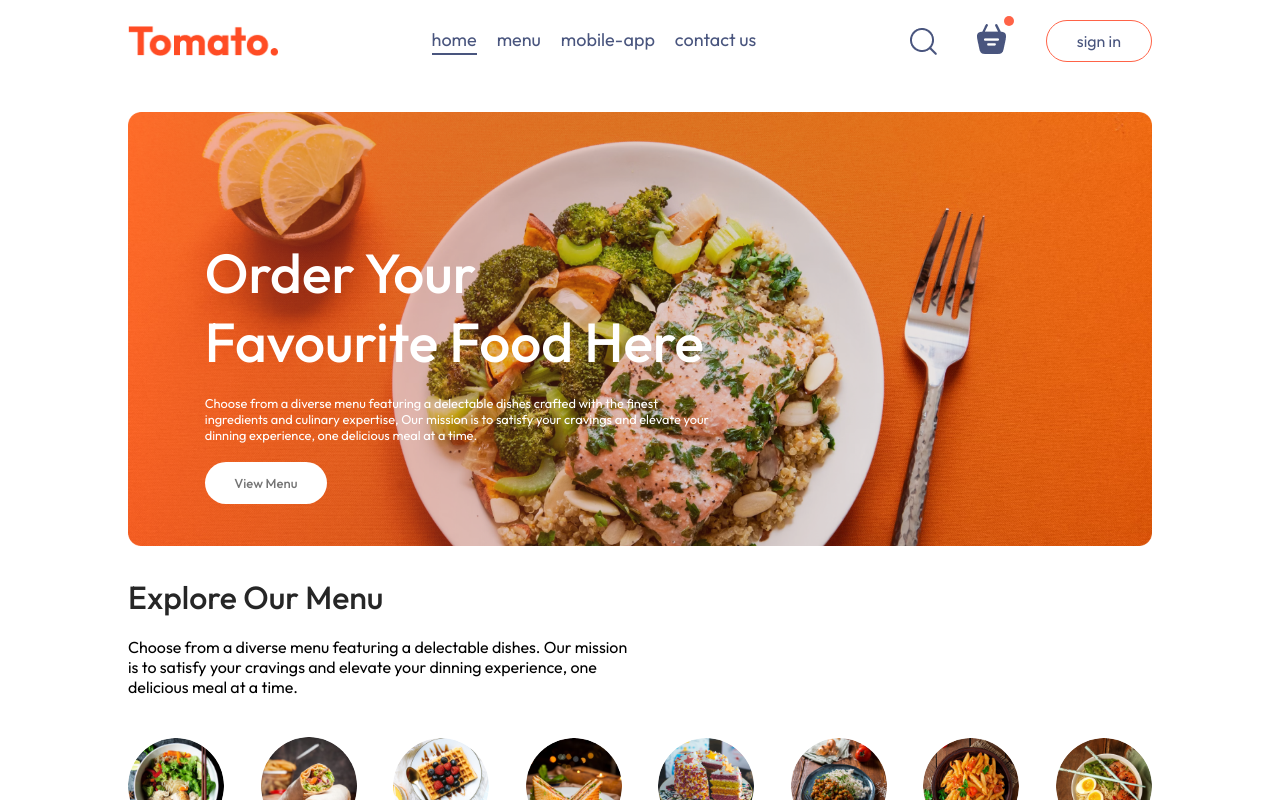
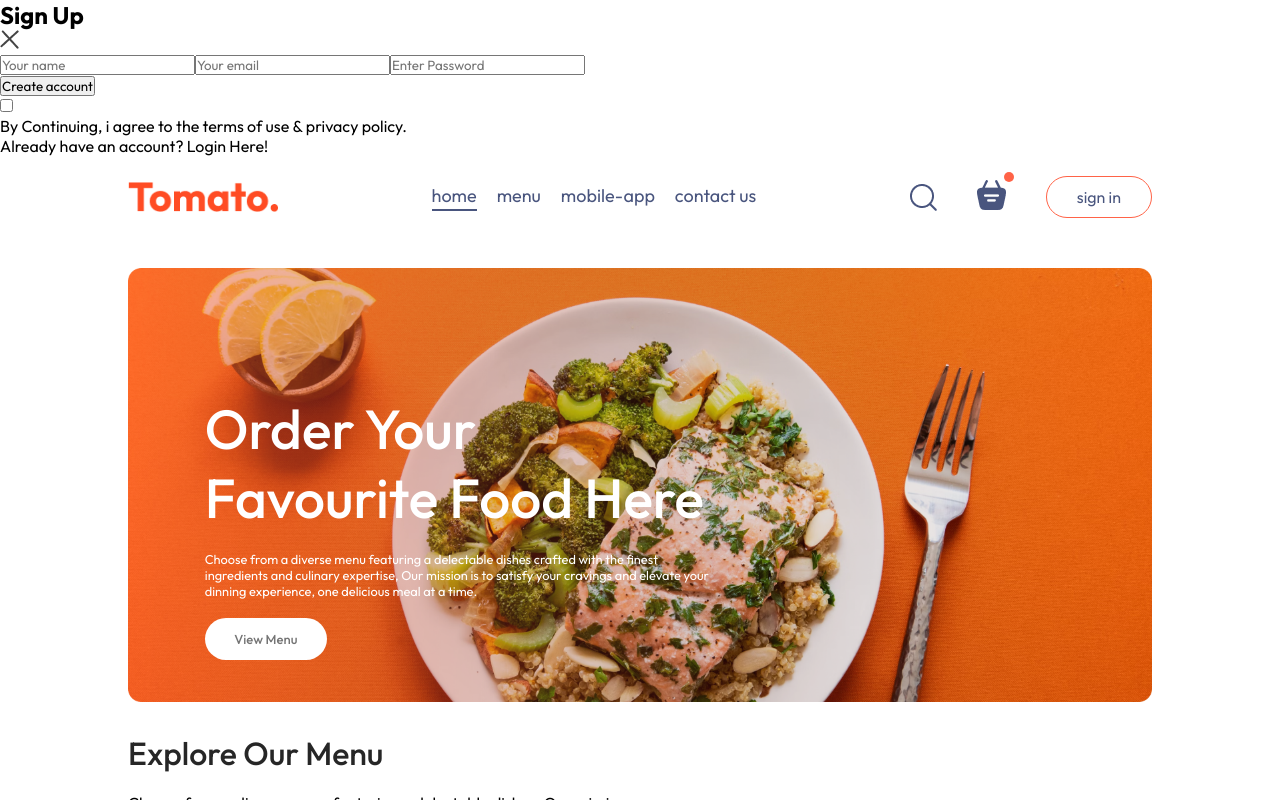
Before and after one commit to biswajit-14/food-delivery-app, a React (Vite) app in the folder frontend/: page / in a window 1280 px wide. Both pictures are taken after a click on the button "sign in". Shown: the top 800 px of the page. Built offline with nearby package versions, Linux system fonts and the light colour scheme.

Commit message:
Add LoginPopup component with styling and integrate login functionality in Navbar

```diff
--- a/frontend/src/App.jsx
+++ b/frontend/src/App.jsx
@@ -4,12 +4,17 @@
 import Cart from "./pages/Cart/cart";
 import PlaceOrder from "./pages/PlaceOrder/place-order";
 import Footer from "./components/Footer/footer";
+import { useState } from "react";
+import LoginPopup from "./components/LoginPopup/login-popup";
 
 function App() {
+  const [showLogin, setShowLogin] = useState(false);
+
   return (
     <>
+      {showLogin ? <LoginPopup setShowLogin={setShowLogin} /> : <></>}
       <div className="app">
-        <Navbar />
+        <Navbar setShowLogin={setShowLogin} />
         <Routes>
           <Route path="/" element={<Home />} />
           <Route path="/cart" element={<Cart />} />
--- /dev/null
+++ b/frontend/src/components/LoginPopup/login-popup.css
@@ -0,0 +1,9 @@
+.login-popup {}
+
+.login-popup-container{}
+
+.login-popup-title{}
+
+.login-popup-inputs{}
+
+.login-popup-condition{}
--- /dev/null
+++ b/frontend/src/components/LoginPopup/login-popup.jsx
@@ -0,0 +1,53 @@
+import { useState } from "react";
+import "./login-popup.css";
+import { assets } from "../../assets/assets";
+
+const LoginPopup = ({ setShowLogin }) => {
+  const [currentState, setCurrentState] = useState("Sign Up");
+
+  return (
+    <div className="login-popup">
+      <form className="login-popup-container">
+        <div className="login-popup-title">
+          <h2>{currentState}</h2>
+          <img
+            src={assets.cross_icon}
+            alt="close"
+            onClick={() => setShowLogin(false)}
+          />
+        </div>
+
+        <div className="login-popup-inputs">
+          {currentState !== "Login" && (
+            <input type="text" placeholder="Your name" required />
+          )}
+          <input type="email" placeholder="Your email" required />
+          <input type="password" placeholder="Enter Password" required />
+        </div>
+
+        <button>
+          {currentState === "Sign Up" ? "Create account" : "Login"}
+        </button>
+
+        <div className="login-popup-condition">
+          <input type="checkbox" required />
+          <p>By Continuing, i agree to the terms of use & privacy policy.</p>
+        </div>
+
+        {currentState === "Login" ? (
+          <p>
+            Create a new account?{" "}
+            <span onClick={() => setCurrentState("Sign Up")}>Click Here!</span>
+          </p>
+        ) : (
+          <p>
+            Already have an account?{" "}
+            <span onClick={() => setCurrentState("Login")}>Login Here!</span>
+          </p>
+        )}
+      </form>
+    </div>
+  );
+};
+
+export default LoginPopup;
--- a/frontend/src/components/Navbar/navbar.jsx
+++ b/frontend/src/components/Navbar/navbar.jsx
@@ -10,7 +10,7 @@
   { key: "contact-us", label: "contact us" },
 ];
 
-const Navbar = () => {
+const Navbar = ({ setShowLogin }) => {
   const [menu, setMenu] = useState("home");
 
   return (
@@ -39,7 +39,7 @@
           <img src={assets.basket_icon} alt="cart" />
           <div className="dot"></div>
         </div>
-        <button>sign in</button>
+        <button onClick={() => setShowLogin(true)}>sign in</button>
       </div>
     </div>
   );
```
